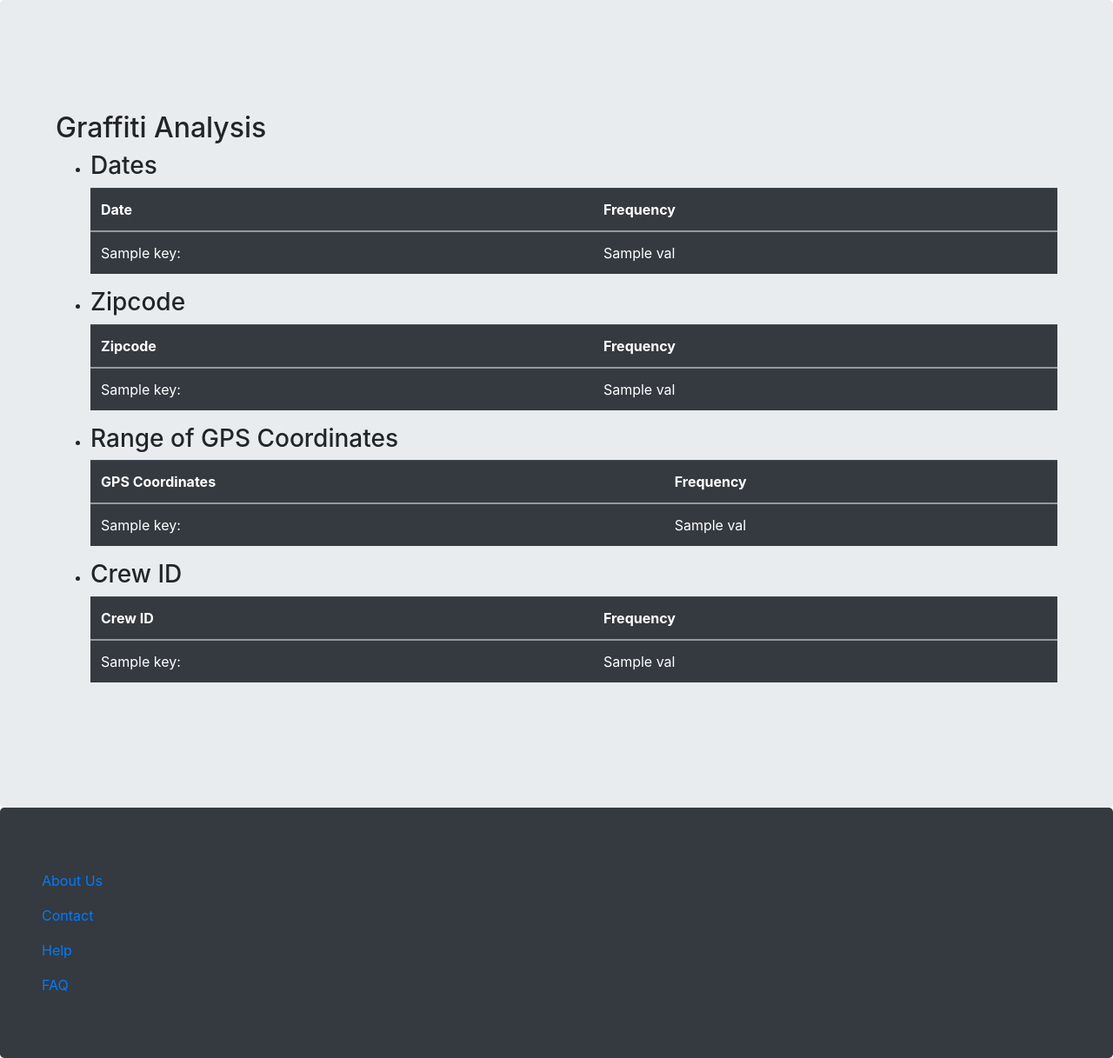
After one commit to KonarkRajMisra/gits, a Flask app: template gitsapp/templates/Inspectors/graffitianalysis.html in a window 1280 px wide. The commit adds this page. Shown: the whole page at 87% size. Run offline with Flask 2, Linux system fonts and the light colour scheme; the template is opened without the code that fills it: most values are stand-ins (such as "Sample title", 1, 10 or a date in 2020).

Commit message:
added graffiti analysis tables

```diff
--- a/gitsapp/templates/Inspectors/all_reports.html
+++ b/gitsapp/templates/Inspectors/all_reports.html
@@ -11,13 +11,13 @@
             <th scope="col">Supervisor Last Name</th>
             <th scope="col">Crew Id</th>
             <th scope="col">Date of Incident</th>
-            <th scope="col">Scale of Cleanup</th>
-            <th scope="col">Type Of Building</th>
+            <th scope="col">Type of Building</th>
             <th scope="col">Street Address</th>
             <th scope="col">Zipcode</th>
             <th scope="col">State</th>
             <th scope="col">Cross Street</th>
             <th scope="col">Notes</th>
+            <th scope="col">Scale Of Cleanup</th>
 
         </tr>
         <tbody>
@@ -40,6 +40,7 @@
               <td>{{report.state}}</td>
               <td>{{report.cross_street}}</td>
               <td>{{report.notes}}</td>
+              <td>{{report.scale_of_cleanup}}</td>
             </tr>
             {%endfor%}
         </tbody>
--- /dev/null
+++ b/gitsapp/templates/Inspectors/graffitianalysis.html
@@ -0,0 +1,142 @@
+{% extends "base.html" %} {% block content %}
+<div class="jumbotron">
+  <h2>Graffiti Analysis</h2>
+
+  <ul>
+    <li>
+      <h3>Dates</h3>
+      <table class="table table-dark">
+          <tr>
+
+
+          <th scope="col">
+             Date
+          </th>
+          <th scope="col">
+              Frequency
+          </th>
+        </tr>
+        <tbody>
+            {% for key,val in date_frequency.items() %}
+            <tr>
+
+                <td>
+                    {{key}}:
+
+                </td>
+                <td>
+                    {{val}}
+                </td>
+            </tr>
+
+
+            {% endfor %}
+
+        </tbody>
+
+    </table>
+    </li>
+    <li>
+        <h3>Zipcode</h3>
+        <table class="table table-dark">
+            <tr>
+
+
+            <th scope="col">
+               Zipcode
+            </th>
+            <th scope="col">
+                Frequency
+            </th>
+          </tr>
+          <tbody>
+              {% for key,val in zip_frequency.items() %}
+              <tr>
+
+                  <td>
+                      {{key}}:
+
+                  </td>
+                  <td>
+                      {{val}}
+                  </td>
+              </tr>
+
+
+              {% endfor %}
+
+          </tbody>
+
+      </table>
+    </li>
+
+    <li>
+        <h3>Range of GPS Coordinates</h3>
+        <table class="table table-dark">
+            <tr>
+
+
+            <th scope="col">
+               GPS Coordinates
+            </th>
+            <th scope="col">
+                Frequency
+            </th>
+          </tr>
+          <tbody>
+              {% for key,val in gps_range.items() %}
+              <tr>
+
+                  <td>
+                      {{key}}:
+
+                  </td>
+                  <td>
+                      {{val}}
+                  </td>
+              </tr>
+
+
+              {% endfor %}
+
+          </tbody>
+
+      </table>
+    </li>
+
+    <li>
+        <h3>Crew ID</h3>
+        <table class="table table-dark">
+            <tr>
+
+
+            <th scope="col">
+               Crew ID
+            </th>
+            <th scope="col">
+                Frequency
+            </th>
+          </tr>
+          <tbody>
+              {% for key,val in crew_ids.items() %}
+              <tr>
+
+                  <td>
+                      {{key}}:
+
+                  </td>
+                  <td>
+                      {{val}}
+                  </td>
+              </tr>
+
+
+              {% endfor %}
+
+            </tbody>
+        </table>
+    </li>
+  </ul>
+</div>
+
+{% endblock %}
```
Also changed, not shown: gitsapp/inspectors/views.py (+48 -3 lines), gitsapp/templates/Inspectors/inspector_dash.html (+26 -16 lines).
